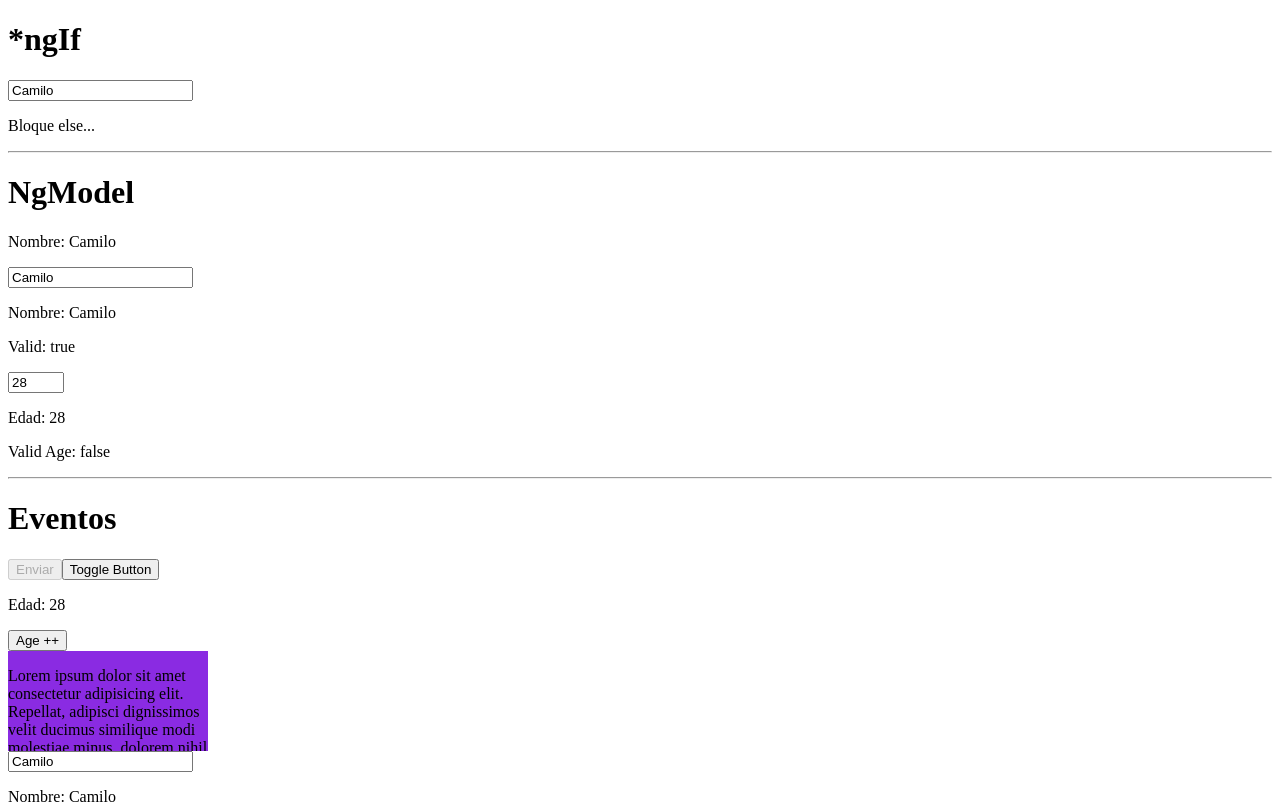
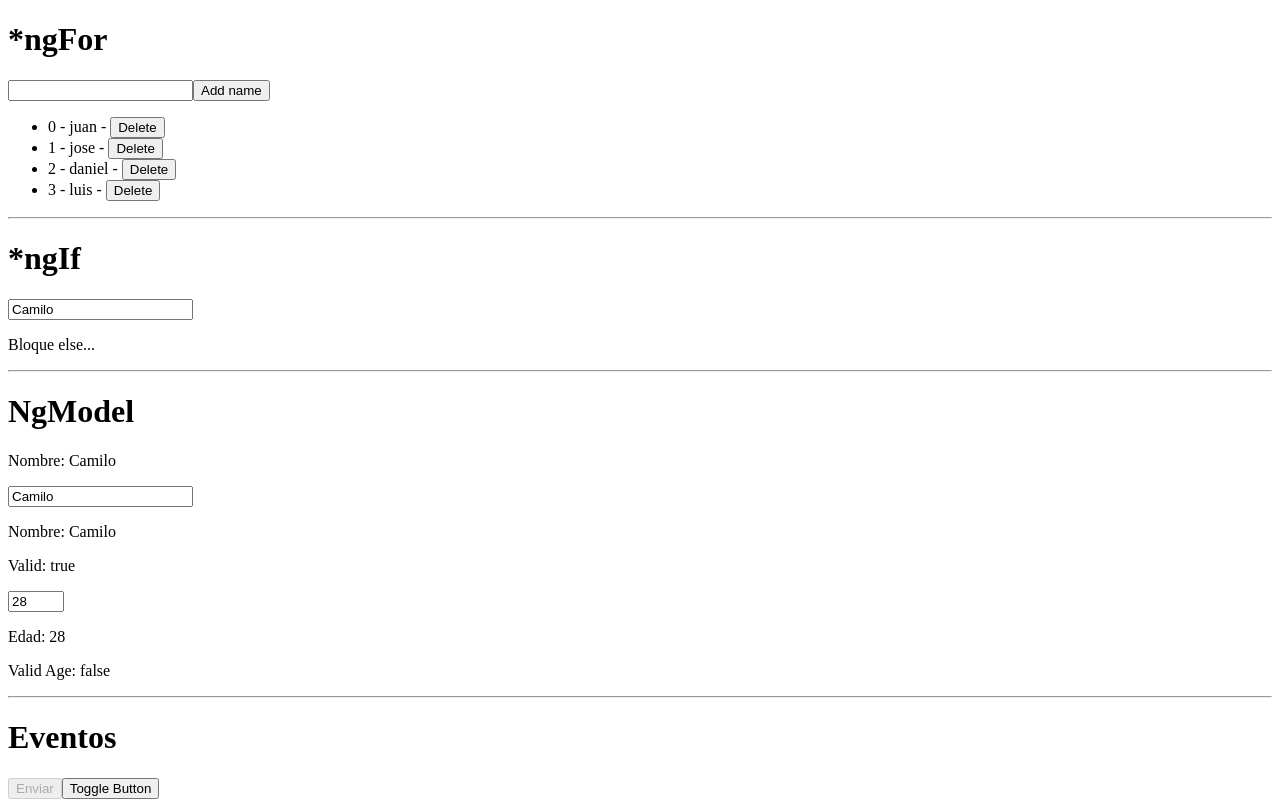
Before and after one commit to bolivar014/fundamentos-angular, an Angular app: page / in a window 1280 px wide. Shown: the top 804 px of the page. Built offline with nearby package versions, Linux system fonts and the light colour scheme.

Commit message:
uso de ngFor

```diff
--- a/src/app/app.component.html
+++ b/src/app/app.component.html
@@ -1,3 +1,13 @@
+<h1>*ngFor</h1>
+<input type="text" required [(ngModel)]="newName">
+<button (click)="addName()">Add name</button>
+<ul>
+  <li *ngIf="names.length === 0">No hay registros</li>
+  <li *ngFor="let name of names; index as i">{{ i }} - {{ name }} - <button (click)="deleteName(i)">Delete</button></li>
+</ul>
+
+<hr/>
+
 <h1>*ngIf</h1>
 <input type="text" required [(ngModel)]="person.name">
 <p *ngIf="person.name === 'camilo'">Soy Camilo</p>
--- a/src/app/app.component.ts
+++ b/src/app/app.component.ts
@@ -15,6 +15,16 @@
     age: 28,
     avatar: 'https://i.pinimg.com/736x/8a/9d/1b/8a9d1bf56fd1423d7b38401a269eefa1.jpg',
   }
+
+  // Inicializo array
+  names: string[] = [
+    'juan',
+    'jose',
+    'daniel',
+    'luis'
+  ];
+
+  newName = "";
 
   // Evento
   toggleButton() {
@@ -38,4 +48,15 @@
     this.person.name = element.value;
     console.log(element.value);
   }
+
+  // evento para agregar nombre
+  addName() {
+    this.names.push(this.newName);
+    this.newName = "";
+  }
+
+  // Evento para eliminación de objeto en array
+  deleteName(index: number) {
+    this.names.splice(index, 1);
+  }
 }
```
